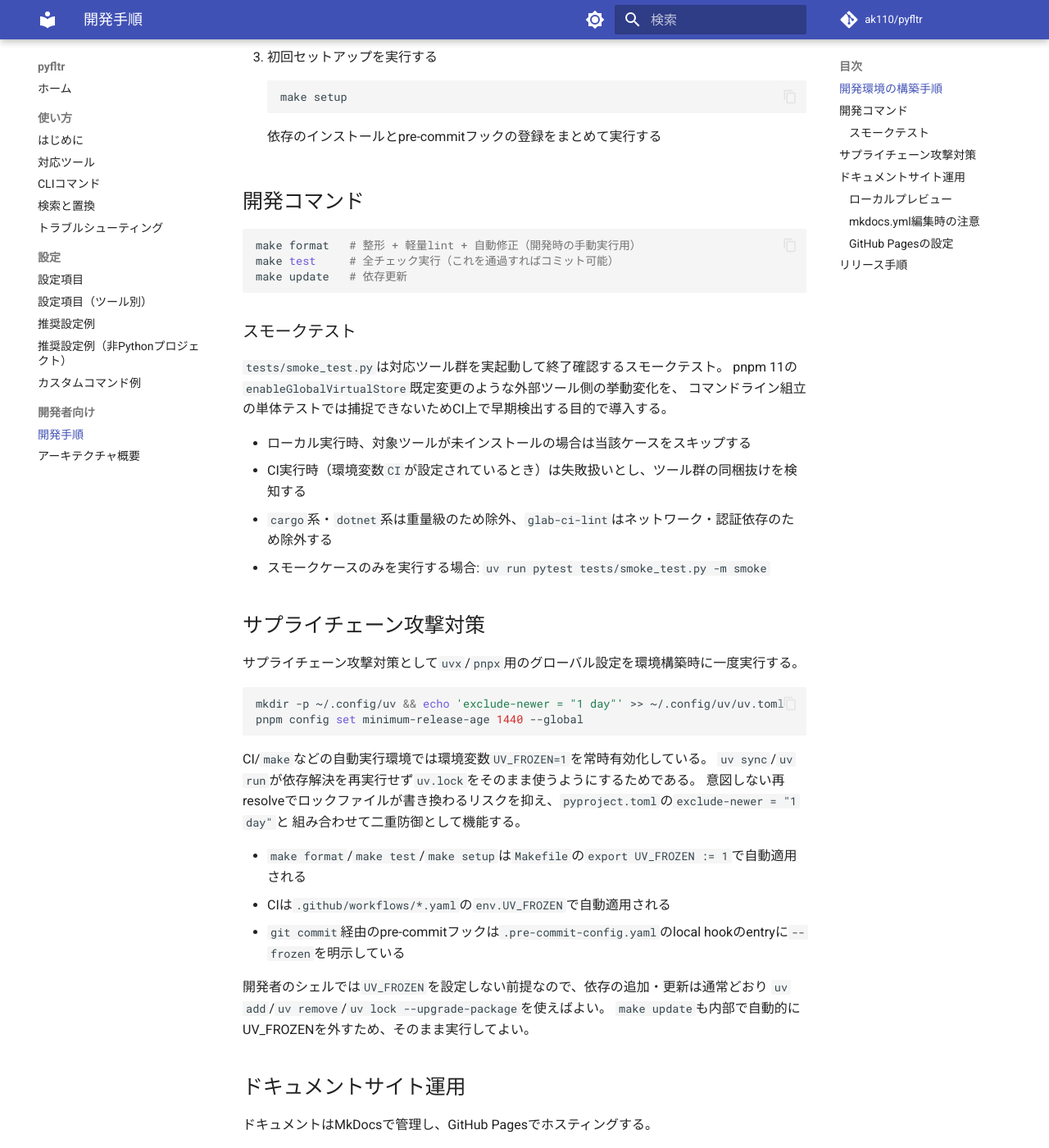
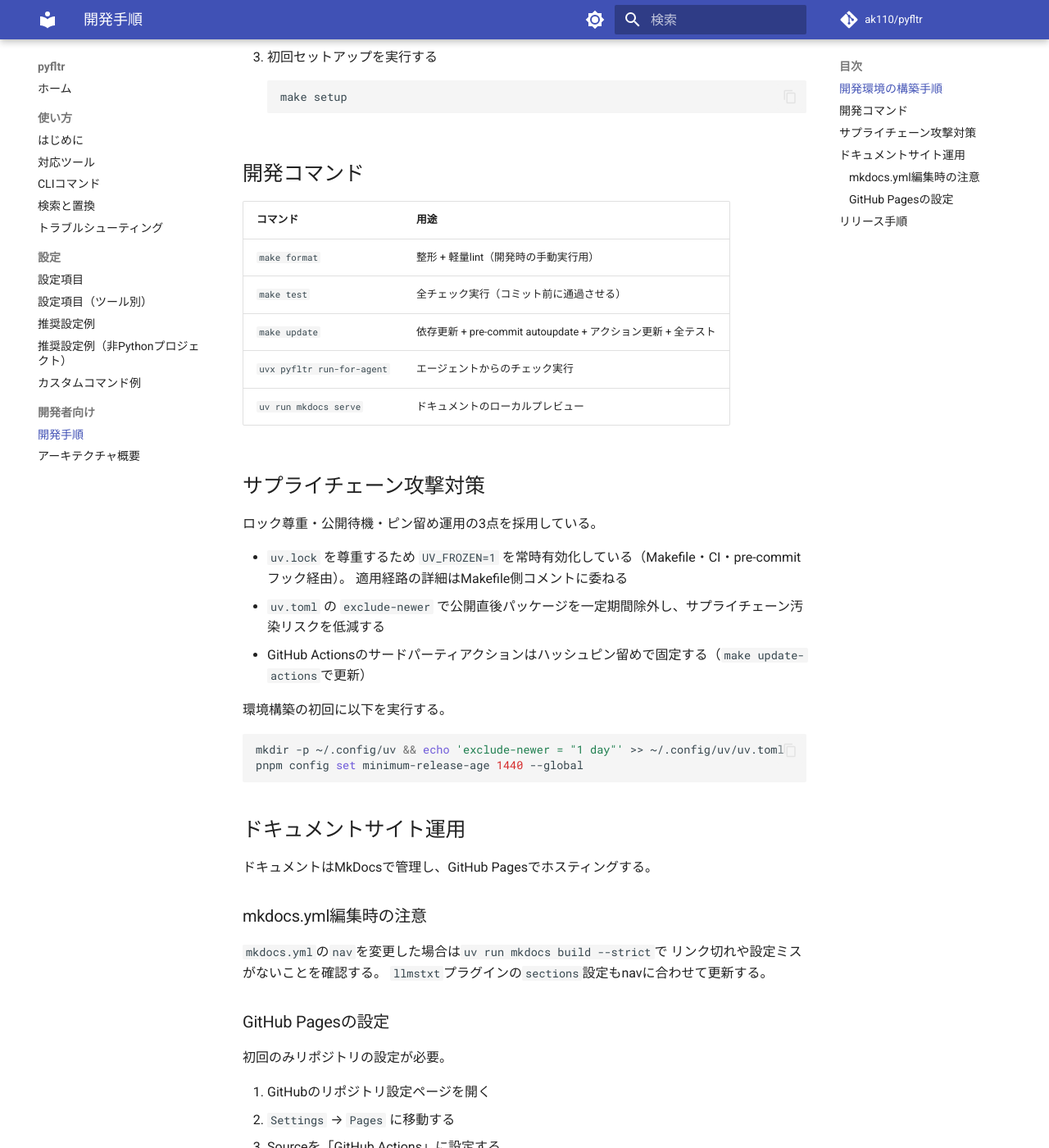
Before and after one commit to ak110/pyfltr, an MkDocs documentation site: the page built from docs/development/development.md, in a window 1280 px wide and 1400 px high, scrolled down 241 px. Shown: the whole window at 82% size. Built offline with MkDocs 1.6.1 and Material for MkDocs 9.7.7, drawn with Linux system fonts in a browser that asks for light colours; comment, search, counter and statistics services are not loaded; some of the changed text lies outside the part shown.

Commit message:
refactor(claude): 長文ルールをスキル化し常時ロードを抑制する
- pyfltrの長文ルール5本（grep-replace・output-format・ssot・
  test-constraints・tool-resolution）を`.claude/rules/`から`.claude/skills/`へ移行する
- 元ルールのpaths条件をスキルdescriptionへ翻訳し、編集領域に応じた
  自動トリガーを設ける
- `docs/development/development.md`を要約版へ圧縮し、Makefile・
  pre-commit・CI設定との再掲を削除する

````diff
--- a/docs/development/development.md
+++ b/docs/development/development.md
@@ -10,60 +10,35 @@
     make setup
     ```
 
-    依存のインストールとpre-commitフックの登録をまとめて実行する
-
 ## 開発コマンド
 
-```bash
-make format   # 整形 + 軽量lint + 自動修正（開発時の手動実行用）
-make test     # 全チェック実行（これを通過すればコミット可能）
-make update   # 依存更新
-```
-
-### スモークテスト
-
-`tests/smoke_test.py`は対応ツール群を実起動して終了確認するスモークテスト。
-pnpm 11の`enableGlobalVirtualStore`既定変更のような外部ツール側の挙動変化を、
-コマンドライン組立の単体テストでは捕捉できないためCI上で早期検出する目的で導入する。
-
-- ローカル実行時、対象ツールが未インストールの場合は当該ケースをスキップする
-- CI実行時（環境変数`CI`が設定されているとき）は失敗扱いとし、ツール群の同梱抜けを検知する
-- `cargo`系・`dotnet`系は重量級のため除外、`glab-ci-lint`はネットワーク・認証依存のため除外する
-- スモークケースのみを実行する場合: `uv run pytest tests/smoke_test.py -m smoke`
+| コマンド | 用途 |
+| --- | --- |
+| `make format` | 整形 + 軽量lint（開発時の手動実行用） |
+| `make test` | 全チェック実行（コミット前に通過させる） |
+| `make update` | 依存更新 + pre-commit autoupdate + アクション更新 + 全テスト |
+| `uvx pyfltr run-for-agent` | エージェントからのチェック実行 |
+| `uv run mkdocs serve` | ドキュメントのローカルプレビュー |
 
 ## サプライチェーン攻撃対策
 
-サプライチェーン攻撃対策として`uvx`/`pnpx`用のグローバル設定を環境構築時に一度実行する。
+ロック尊重・公開待機・ピン留め運用の3点を採用している。
+
+- `uv.lock` を尊重するため `UV_FROZEN=1` を常時有効化している（Makefile・CI・pre-commitフック経由）。
+  適用経路の詳細はMakefile側コメントに委ねる
+- `uv.toml` の `exclude-newer` で公開直後パッケージを一定期間除外し、サプライチェーン汚染リスクを低減する
+- GitHub Actionsのサードパーティアクションはハッシュピン留めで固定する（`make update-actions`で更新）
+
+環境構築の初回に以下を実行する。
 
 ```bash
 mkdir -p ~/.config/uv && echo 'exclude-newer = "1 day"' >> ~/.config/uv/uv.toml
 pnpm config set minimum-release-age 1440 --global
 ```
 
-CI/`make`などの自動実行環境では環境変数`UV_FROZEN=1`を常時有効化している。
-`uv sync`/`uv run`が依存解決を再実行せず`uv.lock`をそのまま使うようにするためである。
-意図しない再resolveでロックファイルが書き換わるリスクを抑え、`pyproject.toml`の`exclude-newer = "1 day"`と
-組み合わせて二重防御として機能する。
-
-- `make format`/`make test`/`make setup`は`Makefile`の`export UV_FROZEN := 1`で自動適用される
-- CIは`.github/workflows/*.yaml`の`env.UV_FROZEN`で自動適用される
-- `git commit`経由のpre-commitフックは`.pre-commit-config.yaml`のlocal hookのentryに`--frozen`を明示している
-
-開発者のシェルでは`UV_FROZEN`を設定しない前提なので、依存の追加・更新は通常どおり
-`uv add`/`uv remove`/`uv lock --upgrade-package`を使えばよい。
-`make update`も内部で自動的にUV_FROZENを外すため、そのまま実行してよい。
-
 ## ドキュメントサイト運用
 
 ドキュメントはMkDocsで管理し、GitHub Pagesでホスティングする。
-
-### ローカルプレビュー
-
-```bash
-uv run mkdocs serve
-```
-
-<http://127.0.0.1:8000> でプレビューを確認する。
 
 ### mkdocs.yml編集時の注意
 
````
Also changed, not shown: .claude/skills/grep-replace/SKILL.md (renamed from .claude/rules/grep-replace.md, +8 -11 lines), .claude/skills/output-format/SKILL.md (renamed from .claude/rules/output.md, +10 -15 lines), .claude/skills/ssot/SKILL.md (renamed from .claude/rules/ssot.md, +19 -21 lines), .claude/skills/test-constraints/SKILL.md (renamed from .claude/rules/test-constraints.md, +8 -4 lines), .claude/skills/tool-resolution/SKILL.md (renamed from .claude/rules/tool-resolution.md, +10 -11 lines), 2 other files.
